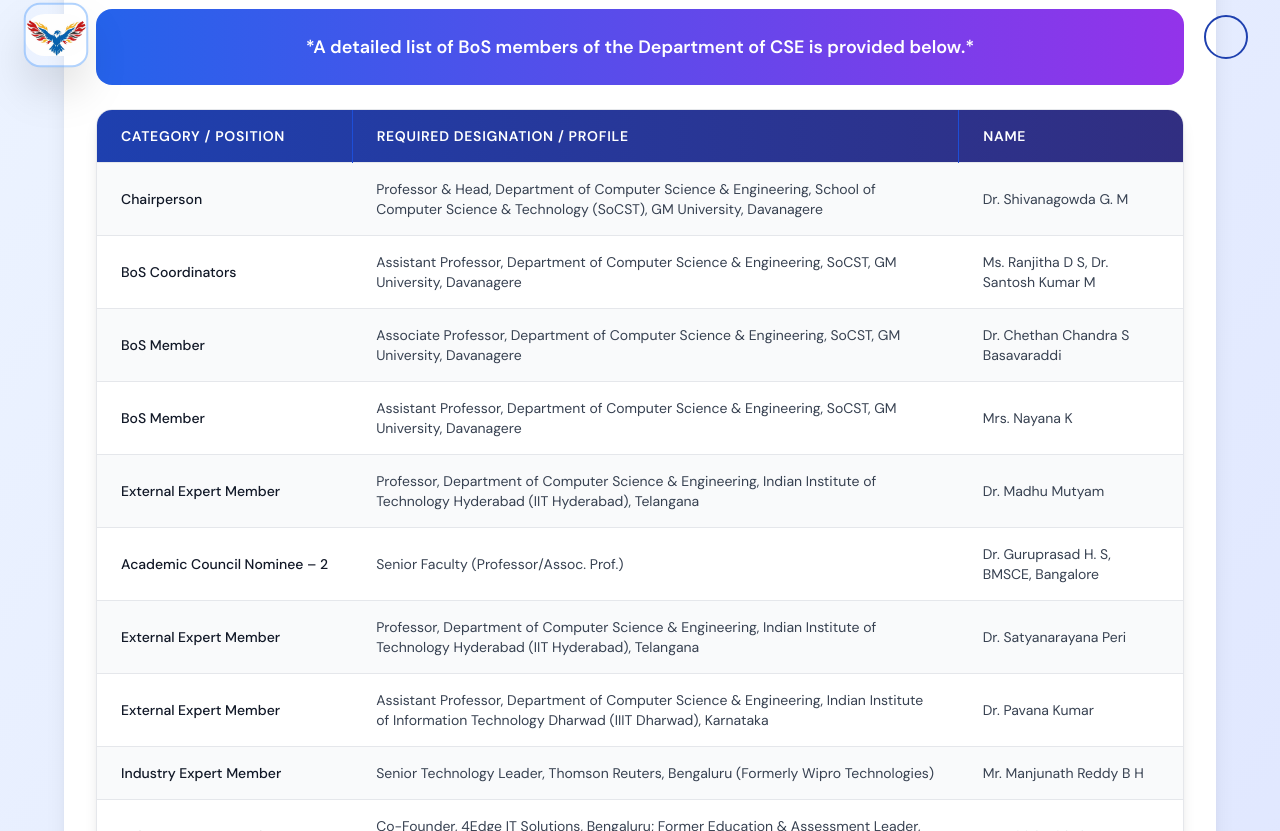
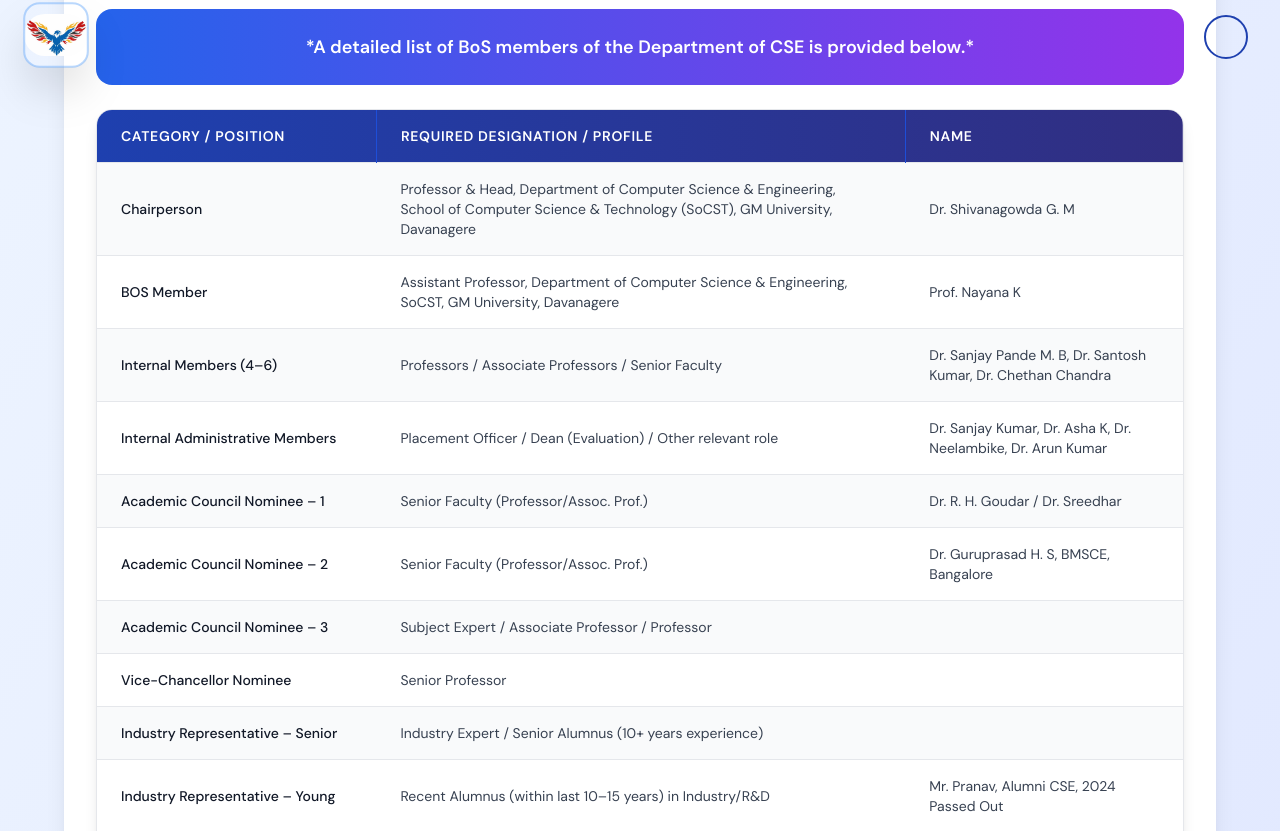
Before and after one commit to beereshbc/CSE-GMU, a React (Vite) app in the folder frontend/: page /bos in a window 1280 px wide. Shown: the part 709-1540 px from the top of the page. Built offline with nearby package versions, Linux system fonts and the light colour scheme.

Commit message:
BOS.jsx Final

```diff
--- a/frontend/package.json
+++ b/frontend/package.json
@@ -12,6 +12,7 @@
   "dependencies": {
     "@google/genai": "^1.23.0",
     "axios": "^1.12.2",
+    "esbuild": "^0.28.1",
     "framer-motion": "^12.23.22",
     "jodit-react": "^5.3.21",
     "lucide-react": "^0.545.0",
--- a/frontend/src/pages/BoS.jsx
+++ b/frontend/src/pages/BoS.jsx
@@ -101,34 +101,34 @@ const BoS = () => {
                       },
                       {
                         id: 2,
-                        category: "BoS Coordinators",
+                        category: "BOS Member",
                         designation:
                           "Assistant Professor, Department of Computer Science & Engineering, SoCST, GM University, Davanagere",
                         preferred: "Concerned Department",
-                        name: "Ms. Ranjitha D S, Dr. Santosh Kumar M",
+                        name: "Prof. Nayana K",
                       },
                       {
                         id: 3,
-                        category: "BoS Member",
+                        category: "Internal Members (4–6)",
                         designation:
-                          "Associate Professor, Department of Computer Science & Engineering, SoCST, GM University, Davanagere",
+                          "Professors / Associate Professors / Senior Faculty",
                         preferred: "Concerned Department",
-                        name: "Dr. Chethan Chandra S Basavaraddi",
+                        name: "Dr. Sanjay Pande M. B, Dr. Santosh Kumar, Dr. Chethan Chandra",
                       },
                       {
                         id: 4,
-                        category: "BoS Member",
+                        category: "Internal Administrative Members",
                         designation:
-                          "Assistant Professor, Department of Computer Science & Engineering, SoCST, GM University, Davanagere",
+                          "Placement Officer / Dean (Evaluation) / Other relevant role",
                         preferred: "Concerned Department / Institution",
-                        name: "Mrs. Nayana K",
+                        name: "Dr. Sanjay Kumar, Dr. Asha K, Dr. Neelambike, Dr. Arun Kumar",
                       },
                       {
                         id: 5,
-                        category: "External Expert Member",
-                        designation: "Professor, Department of Computer Science & Engineering, Indian Institute of Technology Hyderabad (IIT Hyderabad), Telangana",
+                        category: "Academic Council Nominee – 1",
+                        designation: "Senior Faculty (Professor/Assoc. Prof.)",
                         preferred: "State/Central/Private University",
-                        name: "Dr. Madhu Mutyam",
+                        name: "Dr. R. H. Goudar / Dr. Sreedhar",
                       },
                       {
                         id: 6,
@@ -139,46 +139,113 @@ const BoS = () => {
                       },
                       {
                         id: 7,
+                        category: "Academic Council Nominee – 3",
+                        designation:
+                          "Subject Expert / Associate Professor / Professor",
+                        preferred:
+                          "Reputed University/Institution (outside State/region)",
+                        name: "",
+                      },
+                      {
+                        id: 8,
+                        category: "Vice-Chancellor Nominee",
+                        designation: "Senior Professor",
+                        preferred:
+                          "Any Recognized Institution (nominated by VC)",
+                        name: "",
+                      },
+                      {
+                        id: 9,
+                        category: "Industry Representative – Senior",
+                        designation:
+                          "Industry Expert / Senior Alumnus (10+ years experience)",
+                        preferred:
+                          "Reputed Industry / Alumni (earlier batches)",
+                        name: "",
+                      },
+                      {
+                        id: 10,
+                        category: "Industry Representative – Young",
+                        designation:
+                          "Recent Alumnus (within last 10–15 years) in Industry/R&D",
+                        preferred:
+                          "Industry/Research Organization (recent batches alumni)",
+                        name: "Mr. Pranav, Alumni CSE, 2024 Passed Out",
+                      },
+                      {
+                        id: 11,
+                        category: "Industry Representative – Startups",
+                        designation:
+                          "Assistant Professor, Department of Computer Science & Engineering, SoCST, GM University, Davanagere",
+                        preferred:
+                          "",
+                        name: "Ms. Ranjitha D S, Dr. Santosh Kumar M",
+                      },
+                      {
+                        id: 12,
+                        category: "BoS Member",
+                        designation:
+                          "Associate Professor, Department of Computer Science & Engineering, SoCST, GM University, Davanagere",
+                        preferred:
+                          "",
+                        name: "Dr. Chethan Chandra S Basavaraddi",
+                      },
+                      {
+                        id: 13,
                         category: "External Expert Member",
                         designation:
                           "Professor, Department of Computer Science & Engineering, Indian Institute of Technology Hyderabad (IIT Hyderabad), Telangana",
                         preferred:
-                          "Reputed University/Institution (outside State/region)",
+                          "",
+                        name: "Dr. Madhu Mutyam",
+                      },
+                      {
+                        id: 14,
+                        category: "External Expert Member",
+                        designation:
+                          "Professor, Department of Computer Science & Engineering, Indian Institute of Technology Hyderabad (IIT Hyderabad), Telangana",
+                        preferred:
+                          "",
                         name: "Dr. Satyanarayana Peri",
                       },
                       {
-                        id: 8,
+                        id: 15,
                         category: "External Expert Member",
-                        designation: "Assistant Professor, Department of Computer Science & Engineering, Indian Institute of Information Technology Dharwad (IIIT Dharwad), Karnataka",
+                        designation:
+                          "Assistant Professor, Department of Computer Science & Engineering, Indian Institute of Information Technology Dharwad (IIIT Dharwad), Karnataka",
                         preferred:
-                          "Any Recognized Institution (nominated by VC)",
+                          "",
                         name: "Dr. Pavana Kumar",
                       },
                       {
-                        id: 9,
+                        id: 16,
                         category: "Industry Expert Member",
                         designation:
                           "Senior Technology Leader, Thomson Reuters, Bengaluru (Formerly Wipro Technologies)",
                         preferred:
-                          "Reputed Industry / Alumni (earlier batches)",
+                          "",
                         name: "Mr. Manjunath Reddy B H",
                       },
                       {
-                        id: 10,
+                        id: 17,
                         category: "Industry Expert Member",
                         designation:
                           "Co-Founder, 4Edge IT Solutions, Bengaluru; Former Education & Assessment Leader, Infosys Ltd.",
                         preferred:
-                          "Industry/Research Organization (recent batches alumni)",
+                          "",
                         name: "Mr. Girish Aithal",
                       },
                       {
-                        id: 11,
+                        id: 18,
                         category: "Internal Expert",
-                        designation:"Departments from SoCST, GM University, Davanagere",
-                        preferred: "",
-                        name: "HoDs ",
-                      }
+                        designation:
+                          "Departments from SoCST, GM University, Davanagere",
+                        preferred:
+                          "",
+                        name: "HODs",
+                      },
+
+
                     ].map((member, index) => (
                       <tr
                         key={member.id}
```
Also changed, not shown: 1 other file (tests, documents, lock files or other folders).
